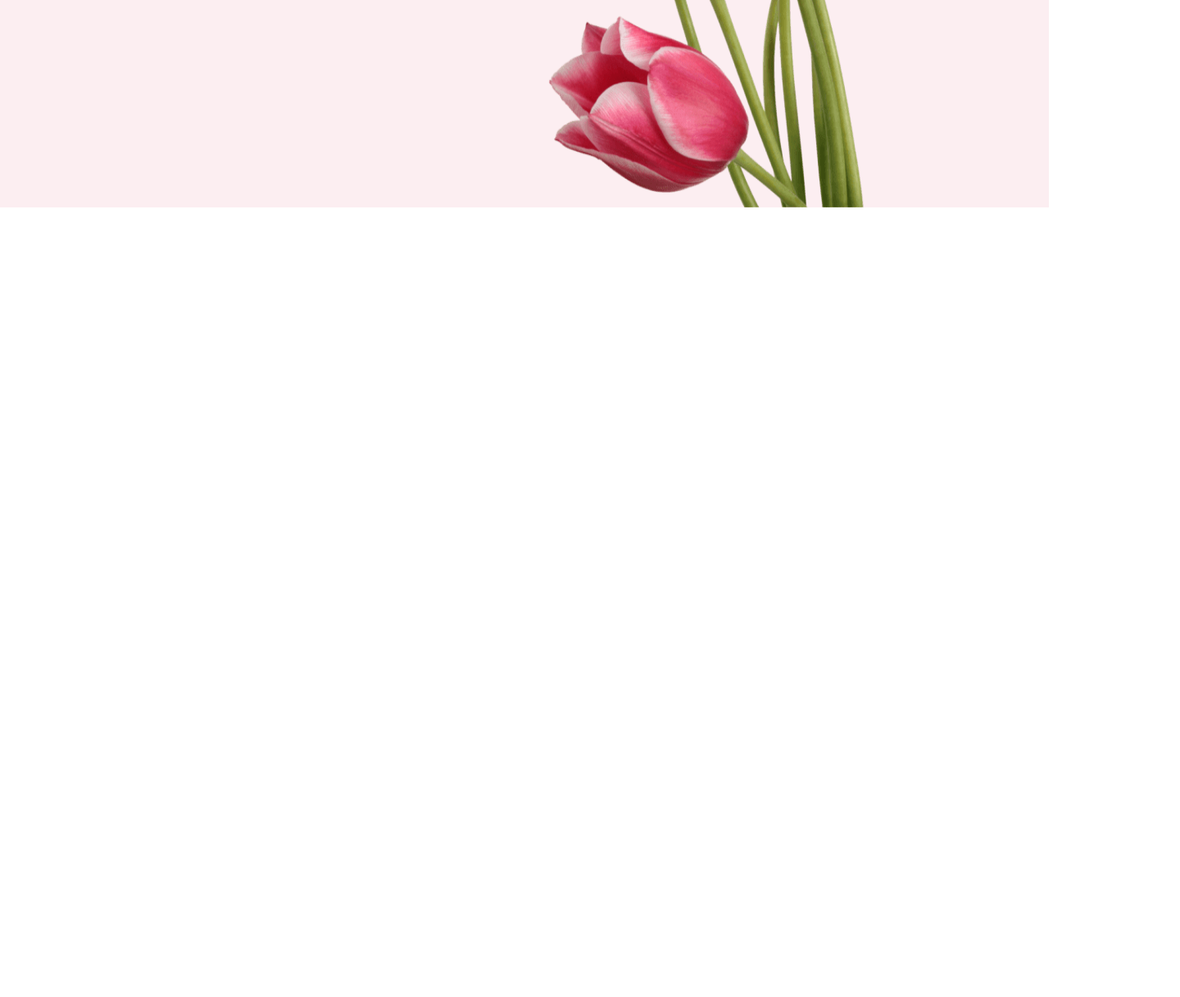
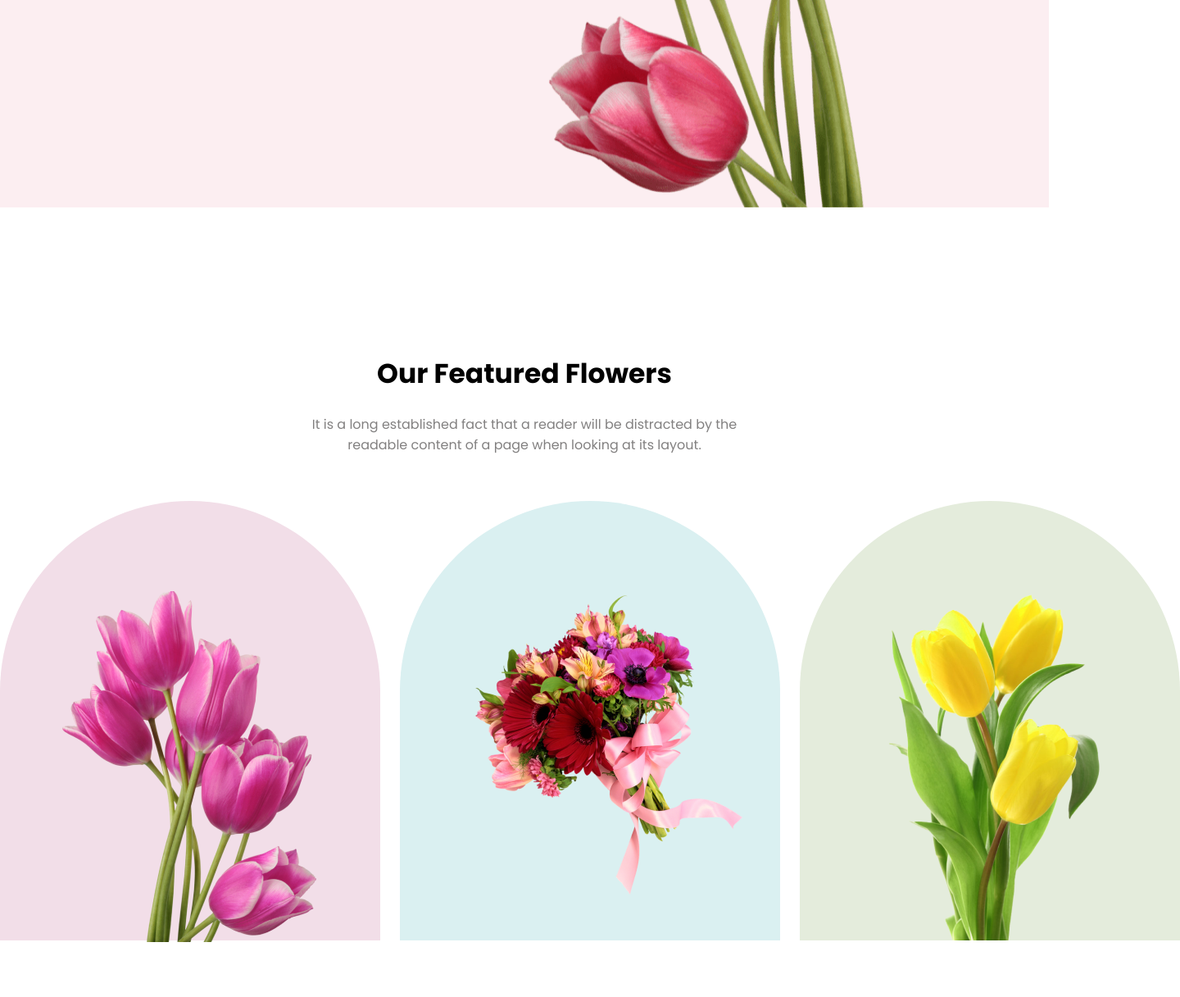
Before and after one commit to bibhu111/flower-shop, a plain HTML site: page index.html in a window 1280 px wide. Shown: the part 597-1813 px from the top of the page at 82% size, 1440 px wide, since content can reach past the window. Before the commit the page ends 850 px from the top, so only its background shows below. Drawn offline with Linux system fonts and the light colour scheme.

Commit message:
featured-images

```diff
--- a/Styles/style.css
+++ b/Styles/style.css
@@ -59,3 +59,121 @@ body{
   height: 850px;
   width: 635px;
 }
+
+/* feature style */
+/* .feature-content{
+  display: flex;
+  flex-direction: column;
+  align-items: center;
+  justify-content: center;
+  margin-top: 178px;
+}
+.feature-content p{
+  margin-top: 24px;
+  text-align: center;
+  color: #848484;
+  font-size: 18px;
+  font-weight: 400px;
+}
+.feature-image-container{
+  display: flex;
+  width: 80%;
+  margin: 0 auto;
+  justify-content: space-between;
+  margin-top: 48px;
+}
+.flower-photo{
+  background-color: rgb(242, 222, 232);
+  height: 538px;
+  gap: 24px;
+  width: 464px;
+  padding: 0 78px;
+  border-top-left-radius: 300px;
+  border-top-right-radius: 300px;
+}
+.flower-photo img{
+  height: 428px;
+  width: 310px;
+} */
+.featured-content{
+  height: 132px;
+  width: 594px;
+  /* background-color: black; */
+  margin: 0 auto;
+  margin-top: 178px;
+  margin-bottom: 48px;
+}
+.featured-image{
+  width: 1440px;
+  height: 605px;
+  /* background-color: brown; */
+  margin: 0 auto;
+  display: flex;
+  gap: 24px;
+}
+.image-with-background1{
+  height: 536px;
+  width: 464px;
+  background-color: rgb(242, 222, 232);
+  border-top-left-radius: 300px;
+  border-top-right-radius: 300px;
+}
+.image-with-background2{
+  height: 536px;
+  width: 464px;
+  background-color: rgb(218, 240, 241);
+  border-top-left-radius: 300px;
+  border-top-right-radius: 300px;
+}
+.image-with-background3{
+  height: 536px;
+  width: 464px;
+  background-color: rgb(228, 236, 220);
+  border-top-left-radius: 300px;
+  border-top-right-radius: 300px;
+}
+.image1{
+  height: 318.5px;
+  width: 310px;
+  /* background-color: blueviolet; */
+  /* margin: 0 auto; */
+  margin-top: 110px;
+  margin-left: 76px;
+  margin-right: 78px;
+  margin-bottom: 0;
+}
+.image2{
+  height: 400px;
+  width: 310px;
+  /* background-color: blueviolet; */
+  /* margin: 0 auto; */
+  margin-top: 110px;
+  margin-left: 76px;
+  margin-right: 78px;
+  margin-bottom: 0;
+}
+.image3{
+  height: 350px;
+  width: 310px;
+  /* background-color: blueviolet; */
+  /* margin: 0 auto; */
+  margin-top: 65px;
+  margin-left: 76px;
+  margin-right: 78px;
+  margin-bottom: 0;
+}
+.featured-content{
+  text-align: center;
+}
+.featured-content h1{
+  margin-bottom: 24px;
+  font-size: 33px;
+}
+.featured-content h2{
+  font-size: 24px;
+  font-weight: 10px;
+
+}
+.featured-content p{
+  color: #828080;
+}
--- a/index.html
+++ b/index.html
@@ -22,7 +22,52 @@
     </div>
   </header>
   <main>
-
+    <!-- <section>
+      <div class="feature-container">
+        <div class="feature-content">
+          <h1>Our Featured Flowers</h1>
+          <p>It is a long established fact that a reader will be distracted by the readable<br>content of a page when looking at its layout.</p>
+        </div>
+        <div class="feature-image-container">
+          <div class="flower-photo">
+            <img src="images/featured1.png" alt="">
+              <h2>Pink Flower Tree</h2>
+          </div>
+          <div class="flower-photo">
+            <img src="images/featured2.png" alt="">
+            <h2>Pink Flower Tree</h2>
+          </div>
+          <div class="flower-photo">
+            <img src="images/featured3.png" alt="">
+            <h2>Pink Flower Tree</h2>
+          </div>
+        </div>
+      </div>
+    </section> -->
+    <section>
+      <!-- .featured-image>.image-with-background*3>.image -->
+      <div class="featured-content">
+        <h1>Our Featured Flowers</h1>
+        <p>It is a long established fact that a reader will be distracted by the readable content of a page when looking at its layout.</p>
+      </div>
+      <div class="featured-image">
+        <div class="image-with-background1">
+          <div class="image1">
+            <img src="images/featured1.png" alt="">
+          </div>
+        </div>
+        <div class="image-with-background2">
+          <div class="image2">
+            <img src="images/featured2.png" alt="">
+          </div>
+        </div>
+        <div class="image-with-background3">
+          <div class="image3">
+            <img src="images/featured3.png" alt="">
+          </div>
+        </div>
+      </div>
+    </section>
   </main>
   <footer></footer>
 </body>
```
